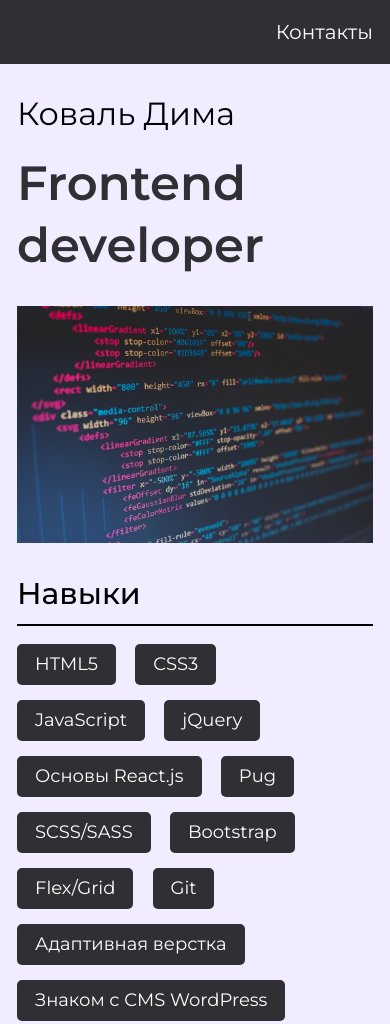
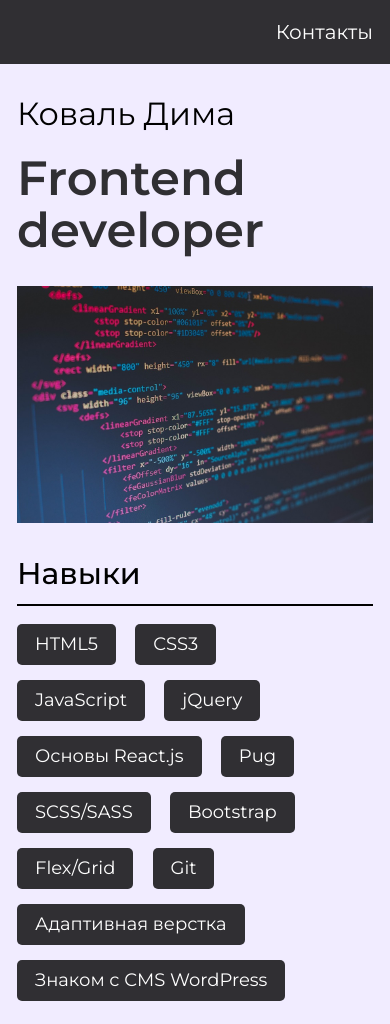
Before and after one commit to KovalDima/KovalDima.github.io, a plain HTML site: page my-summary/index.html in a window 390 px wide. Shown: the top 1024 px of the page. Drawn offline with nearby package versions, Linux system fonts and the light colour scheme.

Commit message:
edits in mobile modal ver.2

```diff
--- a/my-summary/css/media.scss
+++ b/my-summary/css/media.scss
@@ -66,7 +66,7 @@
                             margin-bottom: 18px;
                         }
                         .title_specialty {
-                            @include fonts(48px, 600, 62px);
+                            @include fonts(48px, 600, 52px);
                             margin-bottom: 30px;
                         }
                     }
@@ -137,7 +137,7 @@
     }
 }
 
-@media (min-width: 320px) and (max-width: 350px) {
+@media (min-width: 320px) and (max-width: 360px) {
     .container {
         .header {
             .toggle_block {
```
Also changed, not shown: my-summary/css/media.css.
